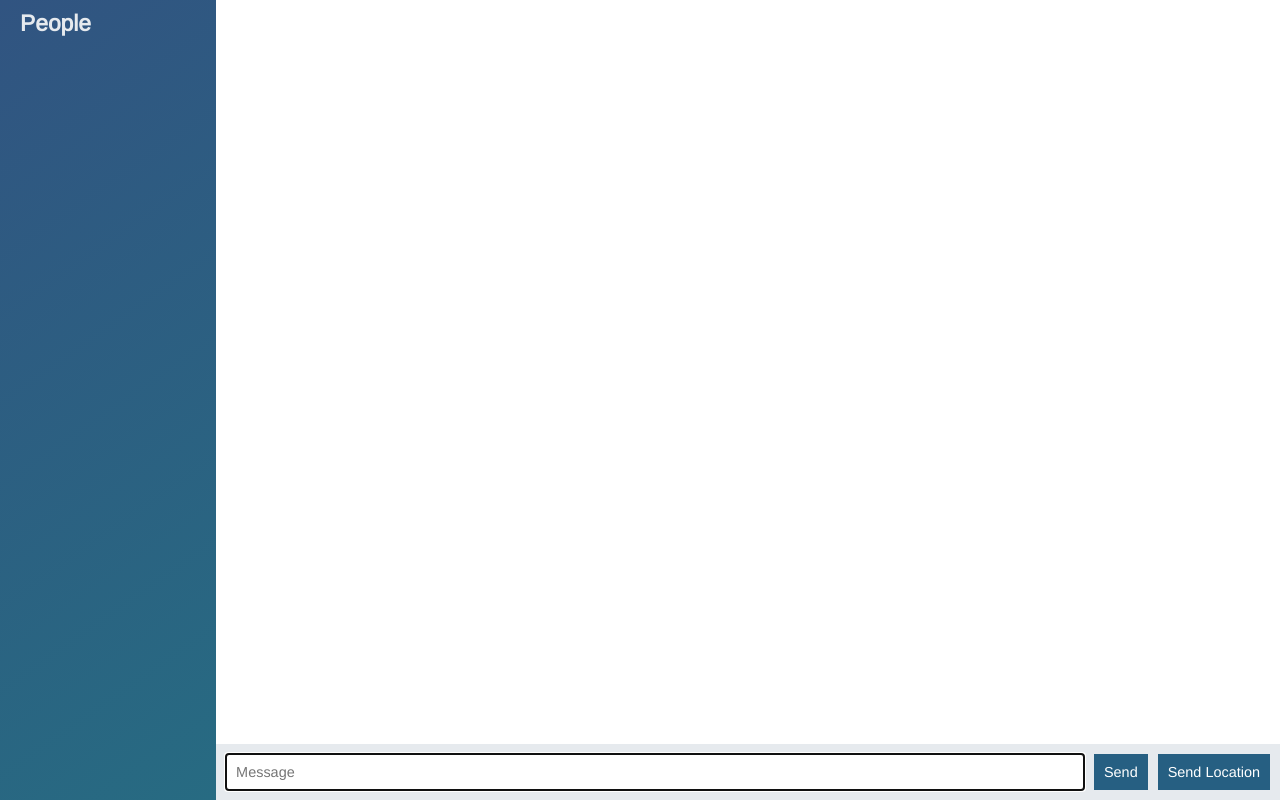
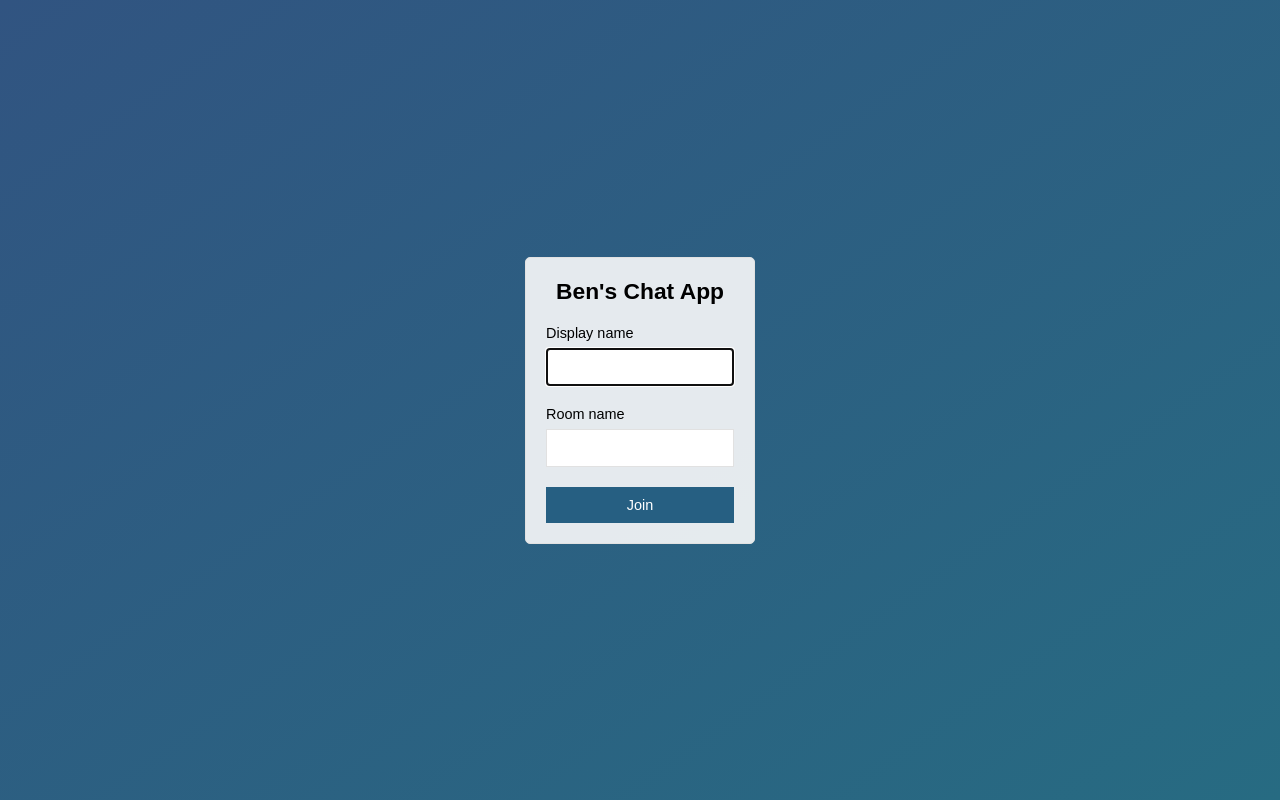
Before and after one commit to ben-cloud9/node-chat-app, a website: page public/index.html in a window 1280 px wide. Drawn offline with nearby package versions, Linux system fonts and the light colour scheme; no server answers.

Commit message:
=Added sign in page

```diff
--- a/public/index.html
+++ b/public/index.html
@@ -2,53 +2,28 @@
 <html lang="en" dir="ltr">
   <head>
     <meta charset="utf-8">
-    <title></title>
+    <title>Join | Bens Chat App</title>
     <link rel="stylesheet" href="/css/styles.css">
-    <link href="https://fonts.googleapis.com/css?family=Arimo" rel="stylesheet">
+    <meta name="viewport" content="width=devide-width, initial-scale=1, user-scalable=no">
   </head>
-  <body class="chat">
-    <div class="chat__sidebar">
-      <h3>People</h3>
-      <div id="users">
-
-      </div>
+  <body class="centered-form">
+    <div class="centered-form__form">
+      <form action="/chat.html">
+        <div class="form-field">
+          <h3>Ben's Chat App</h3>
+        </div>
+        <div class="form-field">
+          <label>Display name</label>
+          <input type="text" name="name" autofocus />
+        </div>
+        <div class="form-field">
+          <label>Room name</label>
+          <input type="text" name="room">
+        </div>
+        <div class="form-field">
+          <button>Join</button>
+        </div>
+      </form>
     </div>
-    <div class="chat__main">
-      <ol id="messages" class="chat__messages"></ol>
-      <div class="chat__footer">
-        <form id="message-form">
-          <input type="text" name="message" placeholder="Message" autofocus autocomplete="off"/>
-          <button name="button">Send</button>
-        </form>
-        <button id="send-location">Send Location</button>
-      </div>
-    </div>
-    <script type="text/template" id="message-template">
-      <li class="message">
-        <div class="message__title">
-          <h4>{{from}}</h4>
-          <span>{{createdAt}}</span>
-        </div>
-        <div class="message__body">
-          <p>{{text}}</p>
-        </div>
-      </li>
-    </script>
-    <script type="text/template" id="location-message-template">
-      <li class="message">
-        <div class="message__title">
-          <h4>{{from}}</h4>
-          <span>{{createdAt}}</span>
-        </div>
-        <div class="message__body">
-          <p><a href="{{url}}" target="_blank">My current location</a></p>
-        </div>
-      </li>
-    </script>
-    <script src="/socket.io/socket.io.js"></script>
-    <script src="/js/libs/jquery-3.3.1.min.js" charset="utf-8"></script>
-    <script src="/js/libs/moment.js" charset="utf-8"></script>
-    <script src="/js/libs/mustache.js" charset="utf-8"></script>
-    <script src="/js/index.js" charset="utf-8"></script>
   </body>
 </html>
```
Also changed, not shown: public/chat.html (added, +55 -0 lines), public/js/chat.js (renamed from public/js/index.js).
